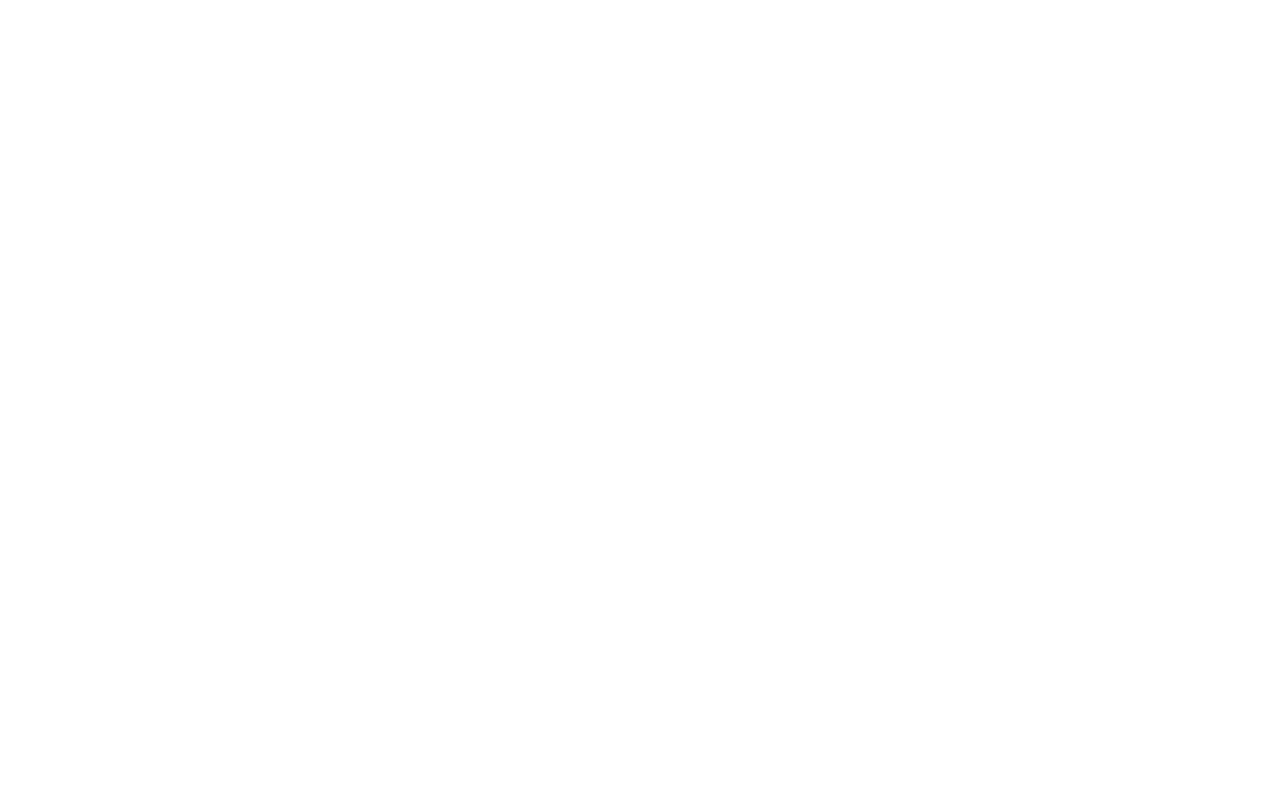
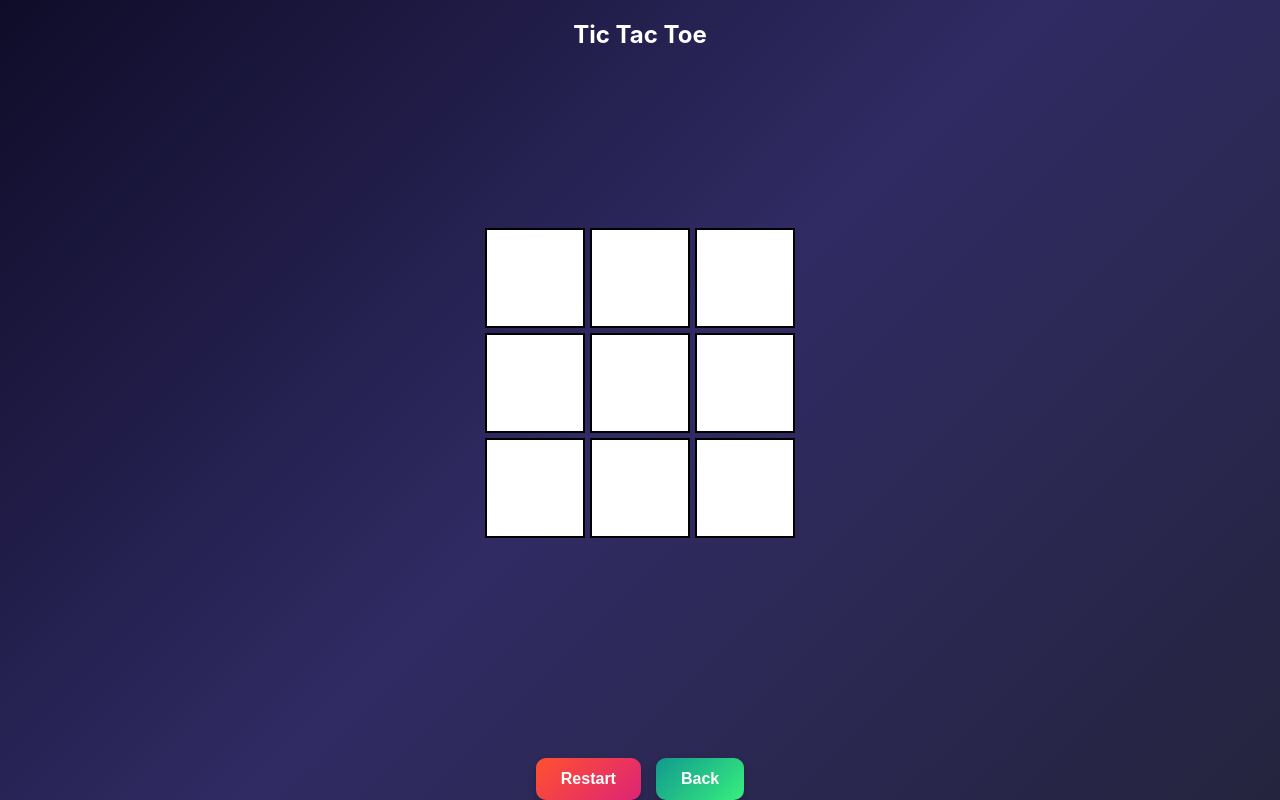
Before and after one commit to Debaswinimishra/personal-project, a React (Create React App) app: page /ticTacToe in a window 1280 px wide. Before the commit this address had no page. Built offline with nearby package versions, Linux system fonts and the light colour scheme.

Commit message:
new game added

```diff
--- a/src/App.js
+++ b/src/App.js
@@ -7,6 +7,8 @@ import {
 } from "react-router-dom";
 import Puzzle from "./Puzzle";
 import NumberMatch from "./NumberMatch";
+// import WordGame from "./TicTacToe";
+import TicTacToe from "./TicTacToe";
 
 function Home() {
   const navigate = useNavigate();
@@ -44,6 +46,19 @@ function Home() {
             Play
           </button>
         </div>
+
+        <div style={styles.card}>
+          <img
+            src="https://cdn-icons-png.flaticon.com/512/2910/2910764.png"
+            alt="Number Match"
+            style={styles.image}
+          />
+          <h2 style={styles.cardTitle}>TicTac Toe</h2>
+          <p style={styles.cardText}>Match numbers to win the game.</p>
+          <button style={styles.button} onClick={() => navigate("/ticTacToe")}>
+            Play
+          </button>
+        </div>
       </div>
     </div>
   );
@@ -56,6 +71,7 @@ function App() {
         <Route path="/" element={<Home />} />
         <Route path="/puzzle" element={<Puzzle />} />
         <Route path="/numberMatch" element={<NumberMatch />} />
+        <Route path="/ticTacToe" element={<TicTacToe />} />
       </Routes>
     </Router>
   );
--- /dev/null
+++ b/src/TicTacToe.js
@@ -0,0 +1,207 @@
+import React, { useState } from "react";
+import { useNavigate } from "react-router-dom";
+
+const TicTacToe = () => {
+  const [board, setBoard] = useState(Array(9).fill(null));
+  const [isXNext, setIsXNext] = useState(true);
+  const [winningLine, setWinningLine] = useState([]);
+  const navigate = useNavigate();
+
+  const checkWinner = (squares) => {
+    const lines = [
+      [0, 1, 2],
+      [3, 4, 5],
+      [6, 7, 8],
+      [0, 3, 6],
+      [1, 4, 7],
+      [2, 5, 8],
+      [0, 4, 8],
+      [2, 4, 6],
+    ];
+    for (let [a, b, c] of lines) {
+      if (
+        squares[a] &&
+        squares[a] === squares[b] &&
+        squares[a] === squares[c]
+      ) {
+        return { winner: squares[a], line: [a, b, c] };
+      }
+    }
+    return { winner: null, line: [] };
+  };
+
+  const { winner, line } = checkWinner(board);
+
+  const handleClick = (index) => {
+    if (board[index] || winner) return;
+    const newBoard = [...board];
+    newBoard[index] = isXNext ? "X" : "O";
+    setBoard(newBoard);
+    setIsXNext(!isXNext);
+    const { line: newLine } = checkWinner(newBoard);
+    if (newLine.length > 0) {
+      setWinningLine(newLine);
+    }
+  };
+
+  const resetGame = () => {
+    setBoard(Array(9).fill(null));
+    setIsXNext(true);
+    setWinningLine([]);
+  };
+
+  const getLineStyle = (line) => {
+    if (line.length === 0) return {};
+    const [a, b, c] = line;
+    const rowIndex = Math.floor(a / 3);
+    const colIndex = a % 3;
+
+    if (a % 3 === 0 && b % 3 === 0 && c % 3 === 0) {
+      return {
+        position: "absolute",
+        left: `${colIndex * 33.33 + 16.5}%`,
+        top: "10px",
+        width: "4px",
+        height: "93%",
+        backgroundColor: "red",
+        transform: "translateX(-50%)",
+      };
+    } else if (
+      rowIndex === Math.floor(b / 3) &&
+      rowIndex === Math.floor(c / 3)
+    ) {
+      return {
+        position: "absolute",
+        top: `${rowIndex * 33.33 + 16.5}%`,
+        left: "5%",
+        width: "90%",
+        height: "4px",
+        backgroundColor: "red",
+        transform: "translateY(-50%)",
+      };
+    } else if (a === 0 && b === 4 && c === 8) {
+      return {
+        position: "absolute",
+        top: "7%",
+        left: "5%",
+        width: "125%",
+        height: "4px",
+        backgroundColor: "red",
+        transform: "rotate(45deg)",
+        transformOrigin: "0 0",
+      };
+    } else if (a === 2 && b === 4 && c === 6) {
+      return {
+        position: "absolute",
+        top: "7%",
+        right: "5%",
+        width: "125%",
+        height: "4px",
+        backgroundColor: "red",
+        transform: "rotate(-45deg)",
+        transformOrigin: "100% 0",
+      };
+    }
+    return {};
+  };
+
+  return (
+    <div
+      style={{
+        textAlign: "center",
+        // marginTop: "20px",
+        position: "relative",
+        height: "100vh",
+        display: "flex",
+        flexDirection: "column",
+        alignItems: "center",
+        justifyContent: "center",
+        background: "linear-gradient(135deg, #0f0c29, #302b63, #24243e)",
+      }}
+    >
+      <h2 style={{ color: "white" }}>Tic Tac Toe</h2>
+      <div
+        style={{
+          display: "grid",
+          gridTemplateColumns: "repeat(3, 1fr)",
+          gap: "5px",
+          justifyContent: "center",
+          position: "relative",
+          maxWidth: "300px",
+          margin: "auto",
+        }}
+      >
+        {board.map((cell, index) => (
+          <button
+            key={index}
+            onClick={() => handleClick(index)}
+            style={{
+              width: "100px",
+              height: "100px",
+              fontSize: "24px",
+              cursor: "pointer",
+              display: "flex",
+              alignItems: "center",
+              justifyContent: "center",
+              background: "#fff",
+              border: "2px solid #000",
+              fontWeight: "bold",
+            }}
+          >
+            {cell}
+          </button>
+        ))}
+        {winningLine.length > 0 && (
+          <div style={getLineStyle(winningLine)}></div>
+        )}
+      </div>
+      {/* <h3>
+        {winner ? `Winner: ${winner}` : `Next Player: ${isXNext ? "X" : "O"}`}
+      </h3> */}
+      <div
+        style={{
+          marginTop: "60px",
+          display: "flex",
+          gap: "15px", // Space between buttons
+          justifyContent: "center", // Center align buttons
+          flexWrap: "wrap", // Ensures responsiveness on small screens
+        }}
+      >
+        <button
+          onClick={resetGame}
+          style={{
+            padding: "12px 25px",
+            fontSize: "16px",
+            cursor: "pointer",
+            background: "linear-gradient(135deg, #FF512F, #DD2476)",
+            border: "none",
+            borderRadius: "10px",
+            color: "white",
+            fontWeight: "bold",
+            boxShadow: "0 5px 10px rgba(0, 0, 0, 0.2)",
+          }}
+        >
+          Restart
+        </button>
+        <button
+          onClick={() => navigate(-1)}
+          style={{
+            padding: "12px 25px",
+            fontSize: "16px",
+            cursor: "pointer",
+            background: "linear-gradient(135deg, #11998E, #38EF7D)",
+            border: "none",
+            borderRadius: "10px",
+            color: "white",
+            fontWeight: "bold",
+            boxShadow: "0 5px 10px rgba(0, 0, 0, 0.2)",
+          }}
+        >
+          Back
+        </button>
+      </div>
+    </div>
+  );
+};
+
+export default TicTacToe;
```
